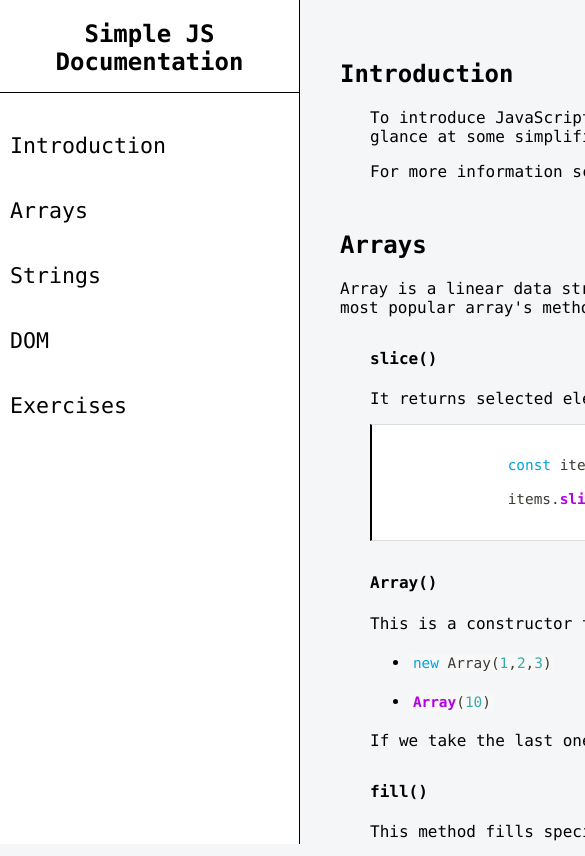
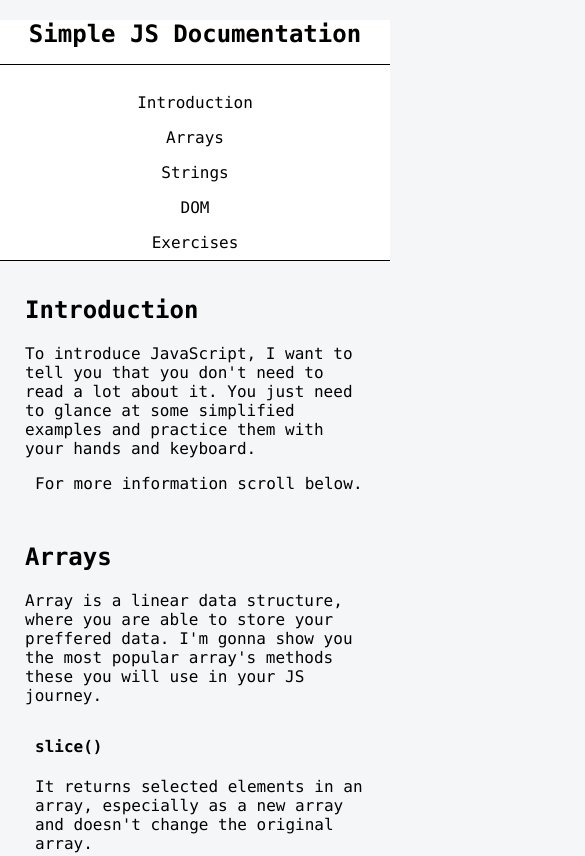
Before and after one commit to MishoK1997/simpleJSDocumentation, a website built with Vite: page index.html in a window 390 px wide. Shown: the top 856 px of the page, 585 px wide, since content can reach past the window. Built offline with nearby package versions, Linux system fonts and the light colour scheme.

Commit message:
I've built out responsiveness

```diff
--- a/index.html
+++ b/index.html
@@ -31,9 +31,9 @@
          <section id="Introduction" class="main-section">
             <header>
               <h2>Introduction</h2>
+              <p>To introduce JavaScript, I want to tell you that you don't need to read a lot about it. You just need to glance at some simplified examples and practice them with your hands and keyboard.</p>
             </header>
              <article>
-               <p>To introduce JavaScript, I want to tell you that you don't need to read a lot about it. You just need to glance at some simplified examples and practice them with your hands and keyboard.</p>
                <p>For more information scroll below.</p>
              </article>
          </section>
--- a/styles.css
+++ b/styles.css
@@ -9,6 +9,7 @@ html, body{
     background:#f5f6f7;
     /* background-color: aliceblue; */
     height:100vh;
+    /* line-height: normal; */
 }
 
 /* Handling nav bar --------------------------------------------------- */
@@ -36,7 +37,9 @@ html, body{
     list-style-type: none;
 
     margin:0;
-    padding:0
+    padding:0;
+    position:relative;
+
 }
 
 
@@ -69,7 +72,7 @@ html, body{
 /* Handling main */
 
 #main-doc {
-    position: absolute;
+    position: relative;
     margin-left: 310px;
     padding: 20px;
     padding-top:40px;
@@ -79,12 +82,15 @@ html, body{
 article {
     position: relative;
     left: 30px;
+    /* font-size: 0.96em */
+
 }
 
 
 section {
     /* margin: 20px 40px 40px; */
-    margin: 20px 10px 50px
+    margin: 20px 10px 50px;
+
 }
 
 
@@ -233,7 +239,70 @@ ul:not(.nav-ul) li {
 
  /** Media query ------------------------------------------------ */
 
+/** Media Queries for Responsive Design **/
 
- @media (max-width:) {
+@media (max-width: 1024px) {
+    #navbar {
+        width: 250px;
+    }
 
- }
+    #main-doc {
+        margin-left: 260px;
+    }
+}
+
+@media (max-width: 768px) {
+    #navbar {
+        width: 200px;
+    }
+
+    #main-doc {
+        margin-left: 210px;
+    }
+
+    .nav-link {
+        font-size: 1.2rem;
+        padding: 15px 10px;
+    }
+}
+
+@media (max-width: 600px) {
+    #navbar {
+        position: relative;
+        width: 100%;
+        height: auto;
+        border-right: none;
+        border-bottom: 1px solid;
+    }
+
+    #main-doc {
+        margin-left: 0;
+        padding-top: 20px;
+    }
+
+    .nav-ul {
+        display: flex;
+        flex-direction: column;
+        align-items: center;
+    }
+
+    .nav-link {
+        text-align: center;
+        padding: 10px;
+    }
+}
+
+@media (max-width: 400px) {
+    .nav-link {
+        font-size: 1rem;
+        padding: 8px;
+    }
+
+    #main-doc {
+        padding: 15px;
+    }
+
+    article {
+        left: 10px;
+    }
+}
```
